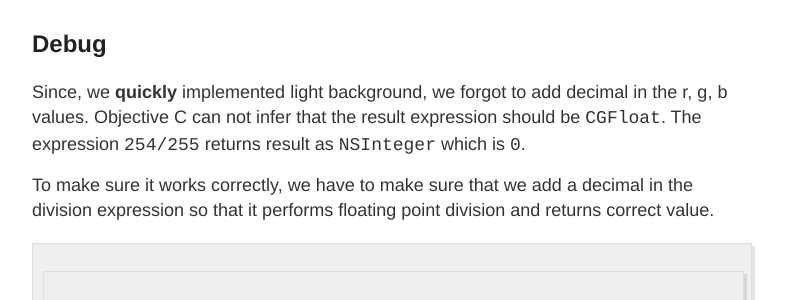
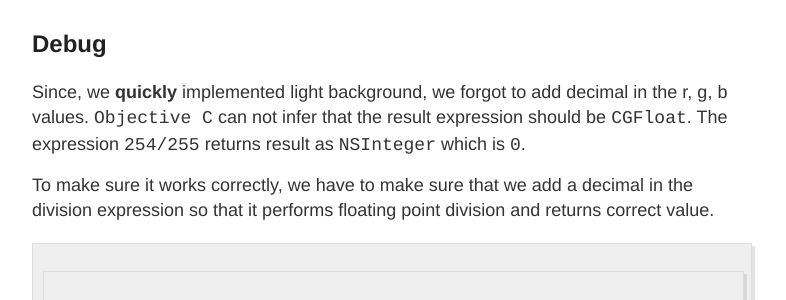
Before and after one commit to Vishal-Singh-Panwar/Vishal-Singh-Panwar.github.io, a Jekyll site: the page built from _posts/2016-7-5-SwiftTypeInference.md, in a window 1280 px wide and 900 px high, scrolled down 3713 px. Shown: the part 178-478 px from the top of the window, without its empty margins (248-1034 px from the left). Built offline with Jekyll 4.4.1, drawn with Linux system fonts in a browser that asks for light colours; comment, search, counter and statistics services are not loaded.

Commit message:
formatting

```diff
--- a/_posts/2016-7-5-SwiftTypeInference.md
+++ b/_posts/2016-7-5-SwiftTypeInference.md
@@ -72,7 +72,7 @@ Where is the light?
 
 ## Debug
 
-Since, we **quickly** implemented light background, we forgot to add decimal in the r, g, b values. Objective C can not infer that the result expression should be `CGFloat`. The expression `254/255` returns result as `NSInteger` which is `0`.
+Since, we **quickly** implemented light background, we forgot to add decimal in the r, g, b values. `Objective C` can not infer that the result expression should be `CGFloat`. The expression `254/255` returns result as `NSInteger` which is `0`.
 
 To make sure it works correctly, we have to make sure that we add a decimal in the division expression so that it performs floating point division and returns correct value.
 
```
